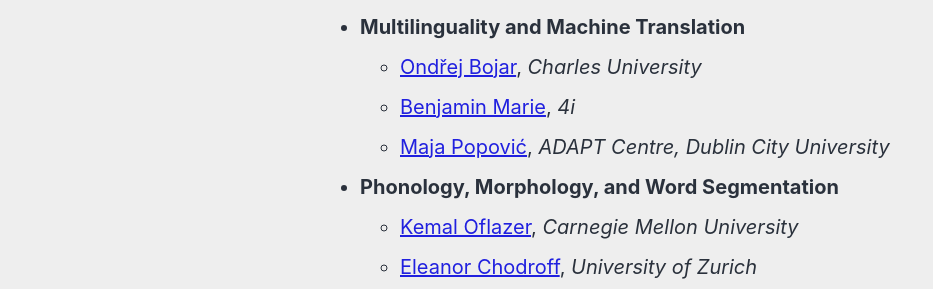
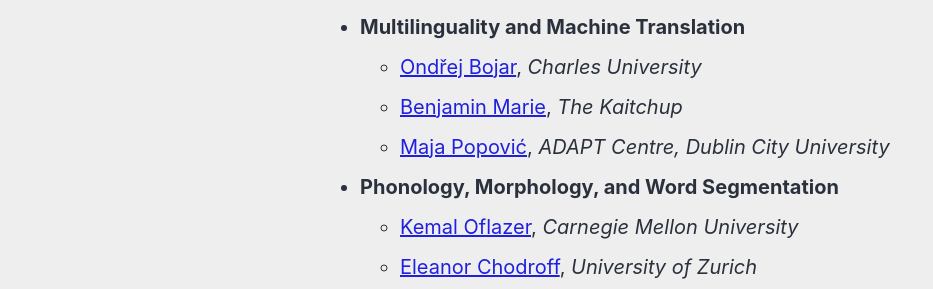
Before and after one commit to hasaniqbal777/coling-2025, a Jekyll site: the page built from _pages/committees/program.md, in a window 1280 px wide and 900 px high, scrolled down 1987 px. Shown: the part 165-454 px from the top of the window, without its empty margins (0-933 px from the left). Built offline with Jekyll 4.4.1, drawn with Linux system fonts in a browser that asks for light colours; cached includes are drawn as plain includes; nearby versions of some CDN libraries.

Commit message:
Updated Benjamin's affiliation

```diff
--- a/_pages/committees/program.md
+++ b/_pages/committees/program.md
@@ -67,7 +67,7 @@ sidebar:
 
 - **Multilinguality and Machine Translation**
   - [Ondřej Bojar](mailto:bojar@ufal.mff.cuni.cz), *Charles University*
-  - [Benjamin Marie](mailto:nlp@benjaminmarie.com), *4i*
+  - [Benjamin Marie](mailto:nlp@benjaminmarie.com), *The Kaitchup*
   - [Maja Popović](mailto:maja.popovic@adaptcentre.ie), *ADAPT Centre, Dublin City University*
 
 - **Phonology, Morphology, and Word Segmentation**
```
